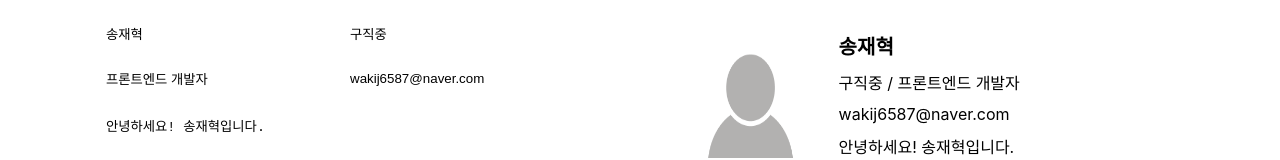
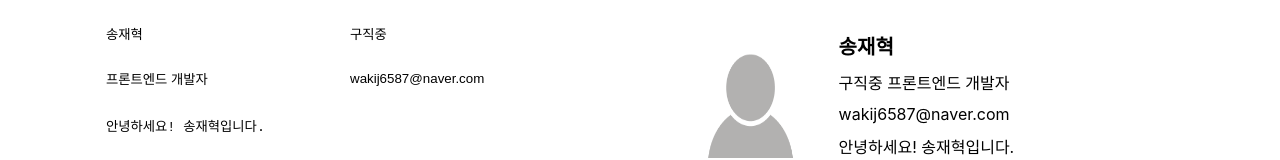
Before and after one commit to hellojaehyeok/BusinessCard, a React (Create React App) app in the folder business_card/: page /maker in a window 1280 px wide. Shown: the part 216-376 px from the top of the page. Built offline with nearby package versions, Linux system fonts and the light colour scheme; no server answers; sample sign-in values are in the browser's storage.

Commit message:
잔버그 수정
잔버그 수정

```diff
--- a/business_card/src/components/editor/editorForm/editorForm.jsx
+++ b/business_card/src/components/editor/editorForm/editorForm.jsx
@@ -21,7 +21,7 @@ const EditorForm = ({card}) => {
                 <input type="email" name="email" value={email} placeholder="이메일을 입력하세요" className={styles.email}/>
             </div>
             <div>
-                <textarea name="introduce" value={introduce}></textarea>
+                <textarea name="introduce" placeholder="정보를 입력해주세요" value={introduce}></textarea>
             </div>
             <div>
                 <button>이미지 업로드</button>
--- a/business_card/src/components/preview/preview.jsx
+++ b/business_card/src/components/preview/preview.jsx
@@ -11,7 +11,7 @@ const Preview = ({cards}) => {
                 Card Preview
             </h1>
             <ul>
-                {cards.map(card => <PreviewCard card={card}/>)}
+                {cards.map(card => <PreviewCard key={card.id} card={card}/>)}
             </ul>
         </section>
     );
--- a/business_card/src/components/preview/previewCard/previewCard.jsx
+++ b/business_card/src/components/preview/previewCard/previewCard.jsx
@@ -15,7 +15,7 @@ const PreviewCard = ({card}) => {
             <img className={styles.image} src={url} alt="프로필 이미지"/>
             <div className={styles.textWrap}>
                 <h2 className={styles.name}>{name}</h2>
-                <p className={styles.company}>{company} / {job}</p>
+                <p className={styles.company}>{company} {job}</p>
                 <p className={styles.email}>{email}</p>
                 <p className={styles.introduce}>{introduce}</p>
             </div>
```
